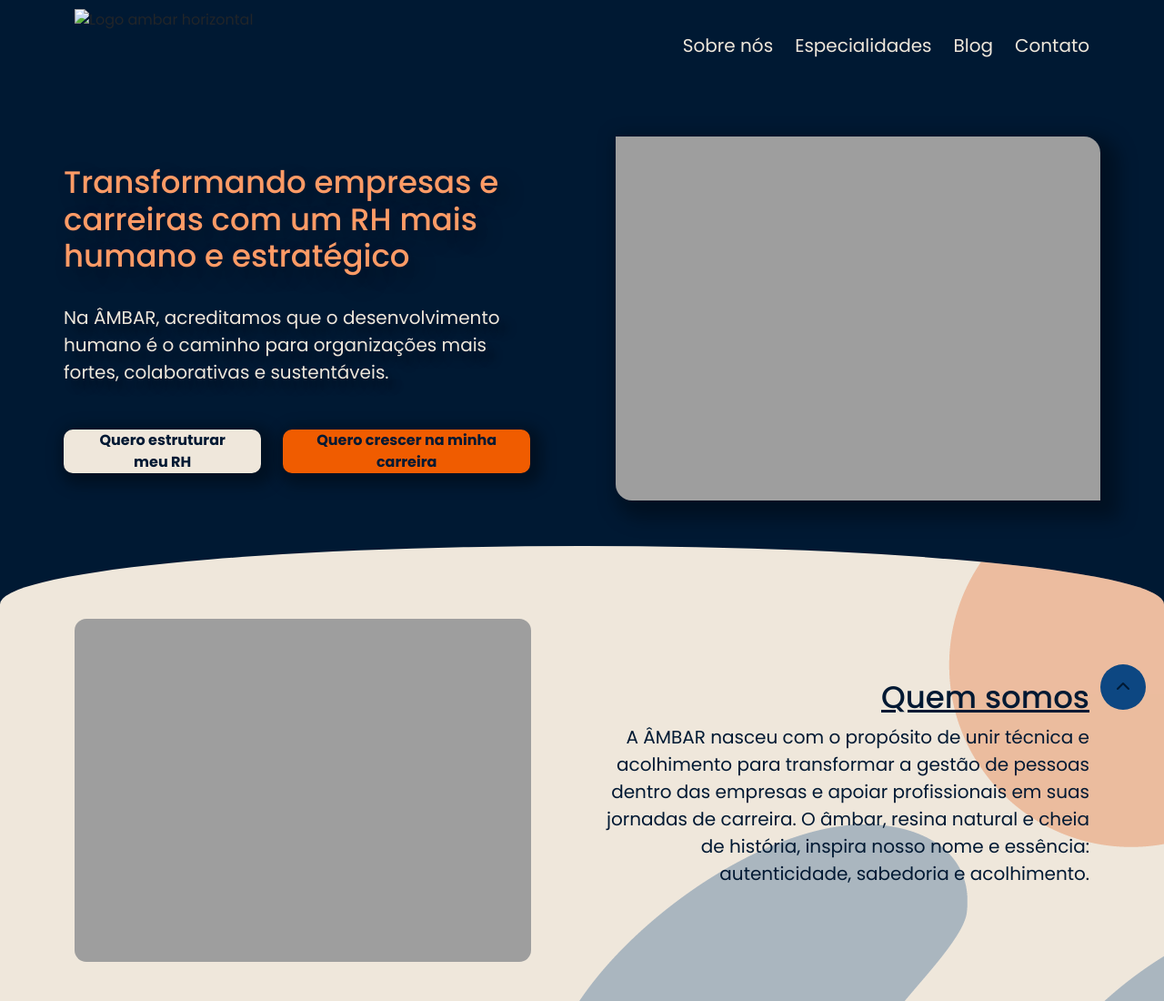
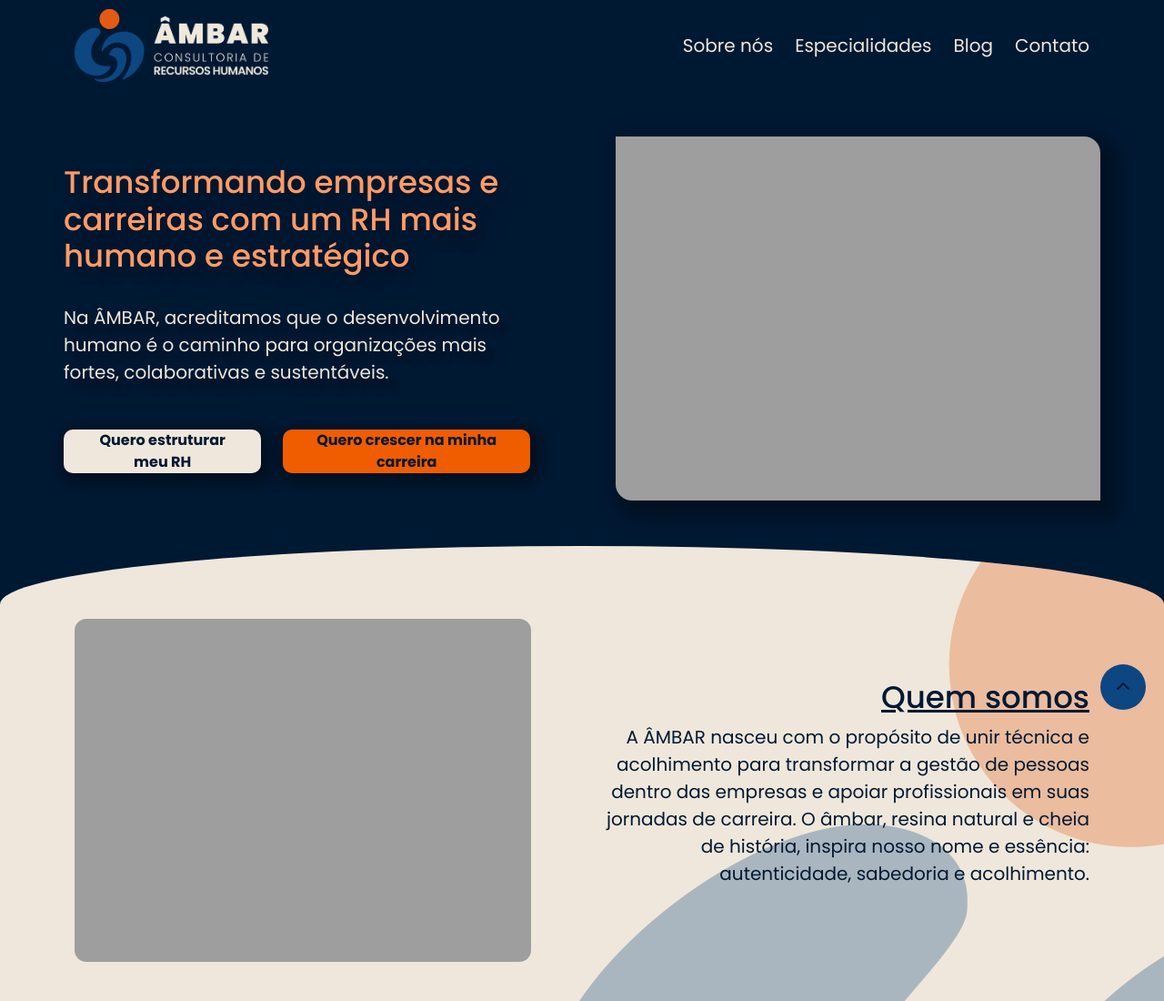
Before and after one commit to vdlim4/ambar, a plain HTML site: page index.html in a window 1280 px wide. Shown: the top 1100 px of the page at 91% size. Drawn offline with nearby package versions, Linux system fonts and the light colour scheme; the site is published under a folder, as on GitHub Pages, so addresses that start at the root find nothing.

Commit message:
fix: header logo

```diff
--- a/index.html
+++ b/index.html
@@ -18,7 +18,7 @@
     <body>
         <header id="header">
             <div class="container">
-                <img src="/imgs/logo-horizontal-fundo-escuro.png" class="logo-header" alt="Logo ambar horizontal">
+                <img src="imgs/logo-horizontal-fundo-escuro.png" class="logo-header" alt="Logo ambar horizontal">
                 <nav class="menu-header">
                     <a href="#about">Sobre nós</a>
                     <a href="#services">Especialidades</a>
```
